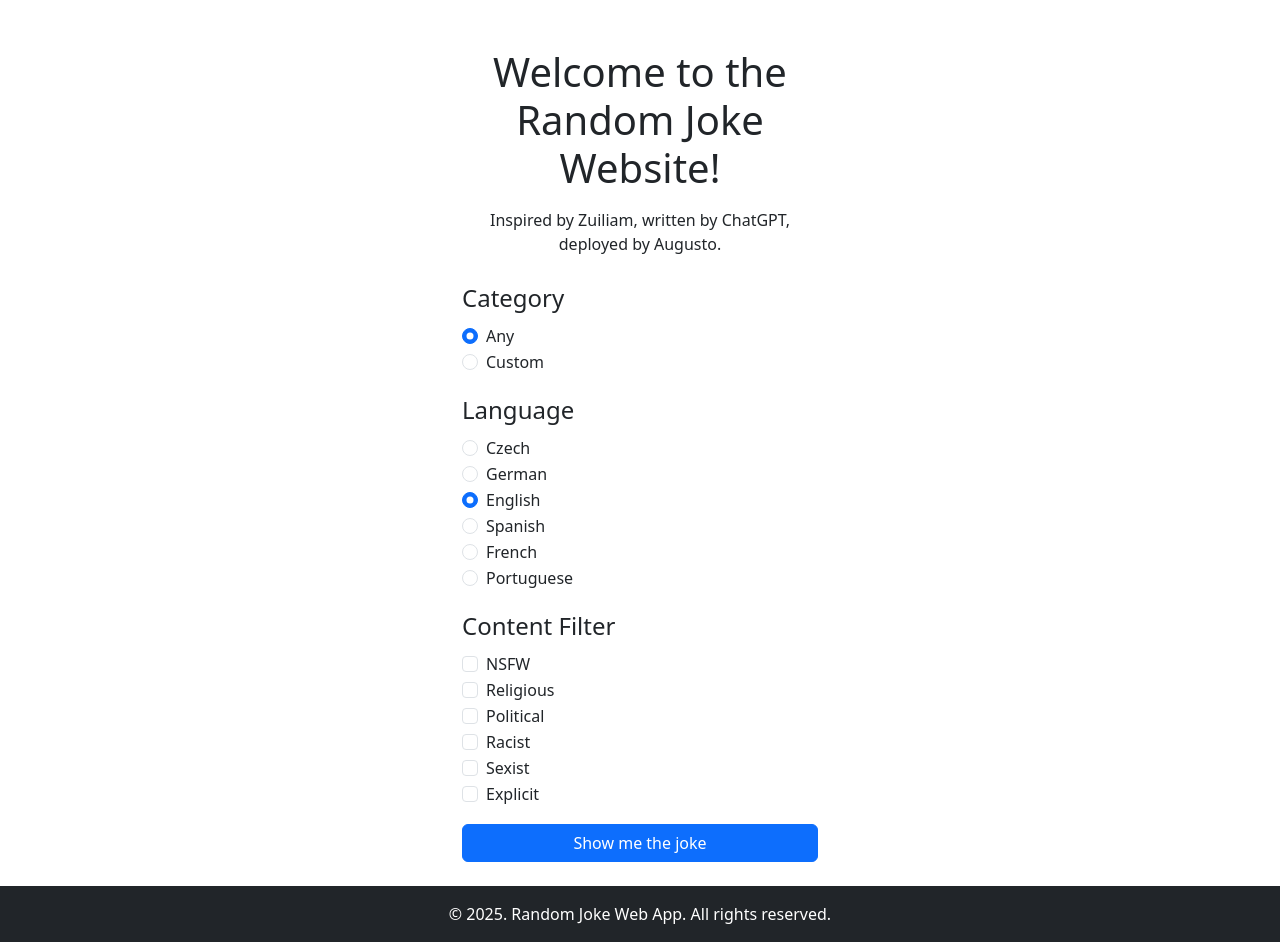
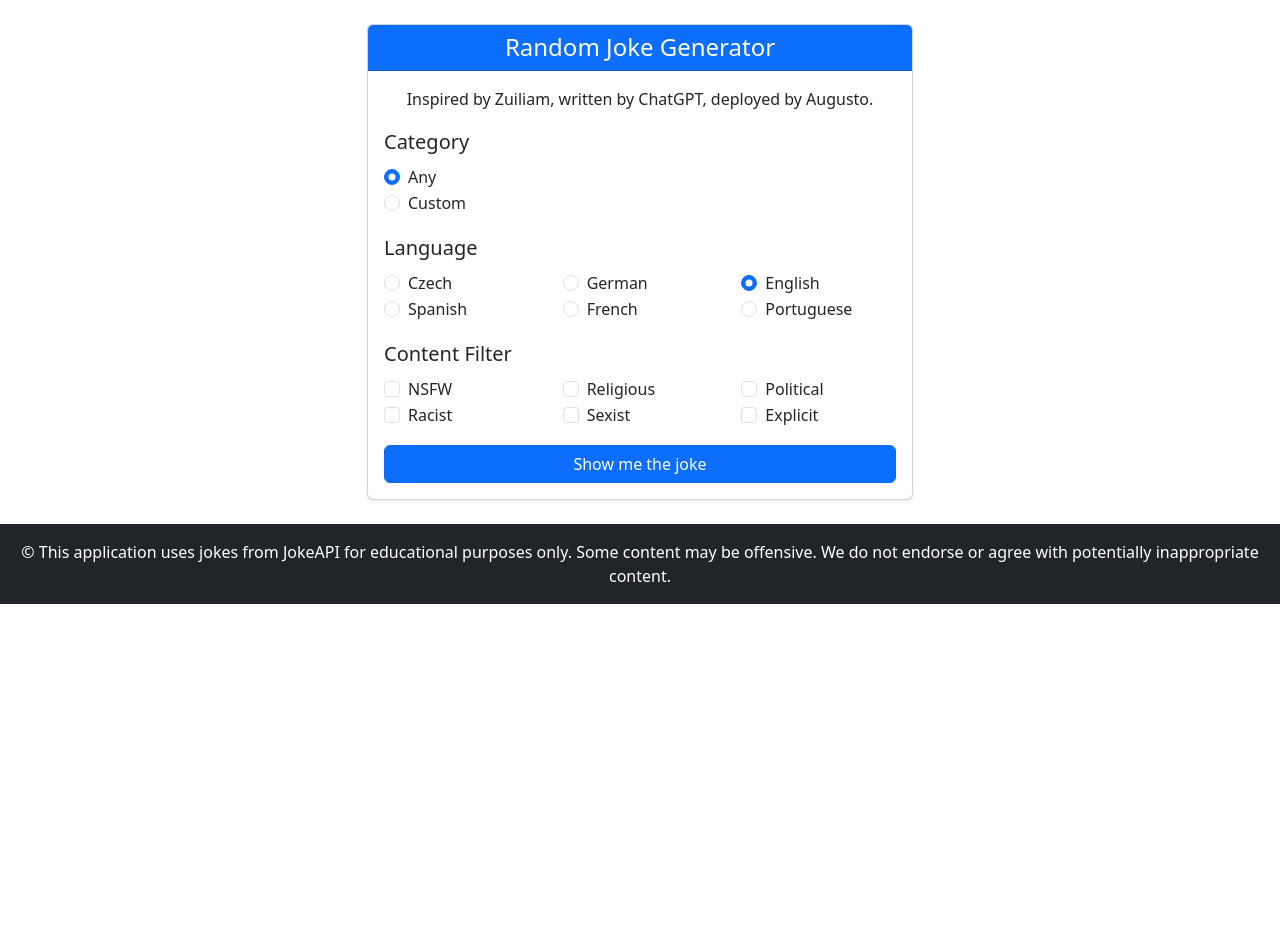
Before and after one commit to augustosouza8/random-joke-website, a Flask app: page / in a window 1280 px wide. Shown: the part 56-998 px from the top of the page. After the commit the page ends 660 px from the top, so only its background shows below. Run offline with Flask 3, Linux system fonts and the light colour scheme.

Commit message:
Just some frontend styling modifications.

```diff
--- a/app.py
+++ b/app.py
@@ -1,80 +1,41 @@
-# app.py (Updated)
 import requests
 from flask import Flask, render_template, request
 import logging
 
-# Configure logging at the top of app.py
+# Configure logging for debugging and production usage analytics
 logging.basicConfig(level=logging.INFO)
 
 app = Flask(__name__)
 
-
 @app.route('/')
 def home():
+    """
+    Home route that renders the main page with the joke configuration form.
+    """
     return render_template('index.html')
-
 
 @app.route('/get_joke', methods=['POST'])
 def get_joke():
-
-    # Just to keep track of user usage, that's a logging/usage history of the web site
+    """
+    Endpoint to process the form submission, call JokeAPI based on user inputs,
+    and render the joke display page.
+    """
+    # Log the incoming form data for usage tracking
     logging.info("Form data received: %s", request.form)
 
-    # 1. Capture the form data
+    # 1. Capture form data from the POST request
     category_choice = request.form.get('category_choice', 'any')
     custom_categories = request.form.getlist('categories')  # e.g. ["Programming", "Dark"]
     language = request.form.get('language', 'en')
     blacklist = request.form.getlist('blacklist')  # e.g. ["nsfw", "racist"]
 
-    # 2. Build the categories string
+    # Validate category_choice. If an unknown value is provided, default to 'any'
     if category_choice not in ('any', 'custom'):
         category_choice = 'any'
 
-        # If "custom" is chosen but no categories checked, we can do something:
-    if category_choice == 'custom' and len(custom_categories) == 0:
-        # Option 1: revert to "Any"
-        # category_choice = 'any'
-        # Option 2: show an error page or redirect back
-        return render_template(
-            'joke.html',
-            error="Please select at least one custom category.",
-            category_choice=category_choice,
-            custom_categories=custom_categories,
-            language=language,
-            blacklist=blacklist
-        )
-
-    if category_choice == 'any':
-        category_string = 'Any'
-    else:
-        category_string = ','.join(custom_categories)
-
-    # 3. Build the query parameters
-    # Example: blacklistFlags=nsfw,racist&lang=en
-    blacklist_string = ','.join(blacklist) if blacklist else ''
-
-    # 4. Construct the final API URL
-    base_url = 'https://v2.jokeapi.dev/joke'
-    endpoint = f"{base_url}/{category_string}"
-
-    # We'll store query parameters in a dict that requests can transform into a query string
-    params = {
-        'lang': language
-    }
-    # Only set blacklistFlags if we actually have any
-    if blacklist_string:
-        params['blacklistFlags'] = blacklist_string
-
-    # Optional: We could force it to return either single or twopart jokes:
-    # params['type'] = 'single,twopart'
-
-    # 5. Call the API
-    try:
-        response = requests.get(endpoint, params=params, timeout=5)
-        response.raise_for_status()  # Raise an HTTPError if status code isn't 200
-    except requests.RequestException as e:
-        # Handle connection errors, timeouts, non-200 status codes
-        error_message = f"We don't have jokes with the selected parameters yet. Please try again and prefer selecting jokes in 'English' :D"
+    # If "custom" is selected but no categories are checked, return an error
+    if category_choice == 'custom' and not custom_categories:
+        error_message = "Please select at least one custom category."
         return render_template(
             'joke.html',
             error=error_message,
@@ -84,10 +45,43 @@ def get_joke():
             blacklist=blacklist
         )
 
-    # 6. Parse the JSON response
+    # 2. Build the category string based on the selection
+    if category_choice == 'any':
+        category_string = 'Any'
+    else:
+        category_string = ','.join(custom_categories)
+
+    # 3. Build query parameters for JokeAPI
+    params = {'lang': language}
+    if blacklist:
+        params['blacklistFlags'] = ','.join(blacklist)
+
+    # 4. Construct the API URL
+    base_url = 'https://v2.jokeapi.dev/joke'
+    endpoint = f"{base_url}/{category_string}"
+
+    try:
+        # Make the API request (with a timeout for production readiness)
+        response = requests.get(endpoint, params=params, timeout=5)
+        response.raise_for_status()  # Raise an error for non-200 responses
+    except requests.RequestException as e:
+        logging.error("Error fetching joke: %s", e)
+        error_message = (
+            "We don't have jokes with the selected parameters yet. "
+            "Please try again and consider selecting 'English'."
+        )
+        return render_template(
+            'joke.html',
+            error=error_message,
+            category_choice=category_choice,
+            custom_categories=custom_categories,
+            language=language,
+            blacklist=blacklist
+        )
+
+    # 5. Parse the JSON response from JokeAPI
     data = response.json()
     if data.get('error'):
-        # API returned a JSON error, e.g., no jokes found
         error_reason = data.get('message', 'Unknown error from JokeAPI')
         return render_template(
             'joke.html',
@@ -98,18 +92,13 @@ def get_joke():
             blacklist=blacklist
         )
 
+    # 6. Extract joke data depending on the joke type
     joke_type = data.get('type')
-    joke_text = None
-    joke_setup = None
-    joke_delivery = None
+    joke_text = data.get('joke') if joke_type == 'single' else None
+    joke_setup = data.get('setup') if joke_type == 'twopart' else None
+    joke_delivery = data.get('delivery') if joke_type == 'twopart' else None
 
-    if joke_type == 'single':
-        joke_text = data.get('joke')
-    elif joke_type == 'twopart':
-        joke_setup = data.get('setup')
-        joke_delivery = data.get('delivery')
-
-    # 7. Pass data to a template to display the joke
+    # 7. Render the joke page with the data received from JokeAPI
     return render_template(
         'joke.html',
         error=None,
@@ -124,4 +113,5 @@ def get_joke():
     )
 
 if __name__ == '__main__':
+    # Run the Flask development server on port 5001 with debug enabled
     app.run(debug=True, port=5001)
--- a/templates/base.html
+++ b/templates/base.html
@@ -2,44 +2,35 @@
 <html lang="en">
 <head>
   <meta charset="UTF-8" />
-  <!-- NEW: Mobile responsiveness -->
+  <!-- Mobile responsiveness meta tag -->
   <meta name="viewport" content="width=device-width, initial-scale=1" />
-
   <title>{% block title %}Random Joke Website{% endblock %}</title>
-
   <!-- Bootstrap CSS via CDN -->
-  <link
-    rel="stylesheet"
-    href="https://cdn.jsdelivr.net/npm/bootstrap@5.3.0/dist/css/bootstrap.min.css"
-  >
-  <!-- Optional: Your custom CSS (if needed) -->
-  {# <link rel="stylesheet" href="{{ url_for('static', filename='css/custom.css') }}"> #}
-
+  <link rel="stylesheet" href="https://cdn.jsdelivr.net/npm/bootstrap@5.3.0/dist/css/bootstrap.min.css">
+  <!-- Optional: Custom CSS can be added here -->
+  <!-- <link rel="stylesheet" href="{{ url_for('static', filename='css/custom.css') }}"> -->
   {% block head_scripts %}{% endblock %}
 </head>
-
 <body>
-  <!-- Optionally, a Navbar can go here -->
+  <!-- Navbar -->
   <nav class="navbar navbar-expand-lg navbar-dark bg-dark">
     <div class="container-fluid">
       <a class="navbar-brand" href="{{ url_for('home') }}">Random Joke App</a>
-      <!-- If you want nav links, put them here -->
+      <!-- Additional navbar items can be added here -->
     </div>
   </nav>
-
-  <!-- Main container for the page content -->
-  <div class="container my-4">
+  <!-- Main content container -->
+  <main class="container my-4">
     {% block content %}
-    <!-- Child templates will insert their main content here -->
+    <!-- Child templates insert content here -->
     {% endblock %}
-  </div>
-
-      <!-- Footer -->
-    <footer class="bg-dark text-white text-center py-3 mt-4">
-        &copy; 2025. Random Joke Web App. All rights reserved.
-    </footer>
-
-  <!-- Bootstrap JS -->
+  </main>
+  <!-- Footer -->
+  <footer class="bg-dark text-white text-center py-3 mt-4">
+    &copy; This application uses jokes from JokeAPI for educational purposes only. Some content may be offensive. We do not endorse or agree with potentially inappropriate content.
+  </footer>
+  <!-- Bootstrap JS Bundle -->
   <script src="https://cdn.jsdelivr.net/npm/bootstrap@5.3.0/dist/js/bootstrap.bundle.min.js"></script>
+  {% block scripts %}{% endblock %}
 </body>
 </html>
--- a/templates/index.html
+++ b/templates/index.html
@@ -4,21 +4,21 @@
 
 {% block content %}
 <div class="row justify-content-center">
-  <!--
-    .col-12  -> Full width on extra-small (mobile)
-    .col-md-6 -> Half width on medium devices
-    .col-lg-4 -> One-third (approx.) width on large devices
-  -->
-  <div class="col-12 col-md-6 col-lg-4">
-
-    <h1 class="mt-4 mb-3 text-center">Welcome to the Random Joke Website!</h1>
-    <p class="text-center">Inspired by Zuiliam, written by ChatGPT, deployed by Augusto.</p>
-
-    <form action="/get_joke" method="POST" class="mt-4">
+  <div class="col-12 col-md-8 col-lg-6">
+    <!-- Card wrapper for consistent styling -->
+    <div class="card shadow-sm">
+      <div class="card-header bg-primary text-white">
+        <h1 class="h4 mb-0 text-center">Random Joke Generator</h1>
+      </div>
+      <div class="card-body">
+        <p class="text-center">
+          Inspired by Zuiliam, written by ChatGPT, deployed by Augusto.
+        </p>
+        <!-- Joke configuration form -->
+        <form action="{{ url_for('get_joke') }}" method="POST">
           <!-- Category Selection -->
           <fieldset class="mb-3">
-        <legend>Category</legend>
-
+            <legend class="fs-5">Category</legend>
             <div class="form-check">
               <input
                 class="form-check-input"
@@ -31,7 +31,6 @@
               />
               <label class="form-check-label" for="any-category">Any</label>
             </div>
-
             <div class="form-check">
               <input
                 class="form-check-input"
@@ -43,67 +42,30 @@
               />
               <label class="form-check-label" for="custom-category">Custom</label>
             </div>
-
-        <!-- Custom categories (hidden by default if 'Any' is selected) -->
-        <div id="custom-categories" style="display: none; margin-left: 20px;">
+            <!-- Custom Categories (shown only if "Custom" is selected) -->
+            <div id="custom-categories" class="ms-3 mt-2" style="display: none;">
               <div class="form-check">
-            <input
-              class="form-check-input"
-              type="checkbox"
-              name="categories"
-              value="Programming"
-              id="cat-programming"
-            />
+                <input class="form-check-input" type="checkbox" name="categories" value="Programming" id="cat-programming" />
                 <label class="form-check-label" for="cat-programming">Programming</label>
               </div>
               <div class="form-check">
-            <input
-              class="form-check-input"
-              type="checkbox"
-              name="categories"
-              value="Misc"
-              id="cat-misc"
-            />
+                <input class="form-check-input" type="checkbox" name="categories" value="Misc" id="cat-misc" />
                 <label class="form-check-label" for="cat-misc">Misc</label>
               </div>
               <div class="form-check">
-            <input
-              class="form-check-input"
-              type="checkbox"
-              name="categories"
-              value="Dark"
-              id="cat-dark"
-            />
+                <input class="form-check-input" type="checkbox" name="categories" value="Dark" id="cat-dark" />
                 <label class="form-check-label" for="cat-dark">Dark</label>
               </div>
               <div class="form-check">
-            <input
-              class="form-check-input"
-              type="checkbox"
-              name="categories"
-              value="Pun"
-              id="cat-pun"
-            />
+                <input class="form-check-input" type="checkbox" name="categories" value="Pun" id="cat-pun" />
                 <label class="form-check-label" for="cat-pun">Pun</label>
               </div>
               <div class="form-check">
-            <input
-              class="form-check-input"
-              type="checkbox"
-              name="categories"
-              value="Spooky"
-              id="cat-spooky"
-            />
+                <input class="form-check-input" type="checkbox" name="categories" value="Spooky" id="cat-spooky" />
                 <label class="form-check-label" for="cat-spooky">Spooky</label>
               </div>
               <div class="form-check">
-            <input
-              class="form-check-input"
-              type="checkbox"
-              name="categories"
-              value="Christmas"
-              id="cat-christmas"
-            />
+                <input class="form-check-input" type="checkbox" name="categories" value="Christmas" id="cat-christmas" />
                 <label class="form-check-label" for="cat-christmas">Christmas</label>
               </div>
             </div>
@@ -111,159 +73,104 @@
 
           <!-- Language Options -->
           <fieldset class="mb-3">
-        <legend>Language</legend>
-
+            <legend class="fs-5">Language</legend>
+            <div class="row">
+              <div class="col-6 col-md-4">
                 <div class="form-check">
-          <input
-            class="form-check-input"
-            type="radio"
-            name="language"
-            value="cs"
-            id="lang-cs"
-          />
+                  <input class="form-check-input" type="radio" name="language" value="cs" id="lang-cs" />
                   <label class="form-check-label" for="lang-cs">Czech</label>
                 </div>
-
+              </div>
+              <div class="col-6 col-md-4">
                 <div class="form-check">
-          <input
-            class="form-check-input"
-            type="radio"
-            name="language"
-            value="de"
-            id="lang-de"
-          />
+                  <input class="form-check-input" type="radio" name="language" value="de" id="lang-de" />
                   <label class="form-check-label" for="lang-de">German</label>
                 </div>
-
+              </div>
+              <div class="col-6 col-md-4">
                 <div class="form-check">
-          <input
-            class="form-check-input"
-            type="radio"
-            name="language"
-            value="en"
-            id="lang-en"
-            checked
-          />
+                  <input class="form-check-input" type="radio" name="language" value="en" id="lang-en" checked />
                   <label class="form-check-label" for="lang-en">English</label>
                 </div>
-
+              </div>
+              <div class="col-6 col-md-4">
                 <div class="form-check">
-          <input
-            class="form-check-input"
-            type="radio"
-            name="language"
-            value="es"
-            id="lang-es"
-          />
+                  <input class="form-check-input" type="radio" name="language" value="es" id="lang-es" />
                   <label class="form-check-label" for="lang-es">Spanish</label>
                 </div>
-
+              </div>
+              <div class="col-6 col-md-4">
                 <div class="form-check">
-          <input
-            class="form-check-input"
-            type="radio"
-            name="language"
-            value="fr"
-            id="lang-fr"
-          />
+                  <input class="form-check-input" type="radio" name="language" value="fr" id="lang-fr" />
                   <label class="form-check-label" for="lang-fr">French</label>
                 </div>
-
+              </div>
+              <div class="col-6 col-md-4">
                 <div class="form-check">
-          <input
-            class="form-check-input"
-            type="radio"
-            name="language"
-            value="pt"
-            id="lang-pt"
-          />
+                  <input class="form-check-input" type="radio" name="language" value="pt" id="lang-pt" />
                   <label class="form-check-label" for="lang-pt">Portuguese</label>
+                </div>
+              </div>
             </div>
           </fieldset>
 
           <!-- Content Filter (Blacklist) -->
           <fieldset class="mb-3">
-        <legend>Content Filter</legend>
-
+            <legend class="fs-5">Content Filter</legend>
+            <div class="row">
+              <div class="col-6 col-md-4">
                 <div class="form-check">
-          <input
-            class="form-check-input"
-            type="checkbox"
-            name="blacklist"
-            value="nsfw"
-            id="blacklist-nsfw"
-          />
+                  <input class="form-check-input" type="checkbox" name="blacklist" value="nsfw" id="blacklist-nsfw" />
                   <label class="form-check-label" for="blacklist-nsfw">NSFW</label>
                 </div>
+              </div>
+              <div class="col-6 col-md-4">
                 <div class="form-check">
-          <input
-            class="form-check-input"
-            type="checkbox"
-            name="blacklist"
-            value="religious"
-            id="blacklist-religious"
-          />
+                  <input class="form-check-input" type="checkbox" name="blacklist" value="religious" id="blacklist-religious" />
                   <label class="form-check-label" for="blacklist-religious">Religious</label>
                 </div>
+              </div>
+              <div class="col-6 col-md-4">
                 <div class="form-check">
-          <input
-            class="form-check-input"
-            type="checkbox"
-            name="blacklist"
-            value="political"
-            id="blacklist-political"
-          />
+                  <input class="form-check-input" type="checkbox" name="blacklist" value="political" id="blacklist-political" />
                   <label class="form-check-label" for="blacklist-political">Political</label>
                 </div>
+              </div>
+              <div class="col-6 col-md-4">
                 <div class="form-check">
-          <input
-            class="form-check-input"
-            type="checkbox"
-            name="blacklist"
-            value="racist"
-            id="blacklist-racist"
-          />
+                  <input class="form-check-input" type="checkbox" name="blacklist" value="racist" id="blacklist-racist" />
                   <label class="form-check-label" for="blacklist-racist">Racist</label>
                 </div>
+              </div>
+              <div class="col-6 col-md-4">
                 <div class="form-check">
-          <input
-            class="form-check-input"
-            type="checkbox"
-            name="blacklist"
-            value="sexist"
-            id="blacklist-sexist"
-          />
+                  <input class="form-check-input" type="checkbox" name="blacklist" value="sexist" id="blacklist-sexist" />
                   <label class="form-check-label" for="blacklist-sexist">Sexist</label>
                 </div>
+              </div>
+              <div class="col-6 col-md-4">
                 <div class="form-check">
-          <input
-            class="form-check-input"
-            type="checkbox"
-            name="blacklist"
-            value="explicit"
-            id="blacklist-explicit"
-          />
+                  <input class="form-check-input" type="checkbox" name="blacklist" value="explicit" id="blacklist-explicit" />
                   <label class="form-check-label" for="blacklist-explicit">Explicit</label>
+                </div>
+              </div>
             </div>
           </fieldset>
 
-      <!-- "Show me the joke" button -->
+          <!-- Submit Button -->
           <button type="submit" class="btn btn-primary w-100">Show me the joke</button>
         </form>
       </div>
     </div>
+  </div>
+</div>
 
+<!-- JavaScript function to toggle custom category checkboxes -->
 <script>
   function toggleCategoryCheckboxes() {
-  const anyCategoryRadio = document.getElementById('any-category');
     const customCategoryRadio = document.getElementById('custom-category');
     const customCategoriesDiv = document.getElementById('custom-categories');
-
-  if (customCategoryRadio.checked) {
-    customCategoriesDiv.style.display = 'block';
-  } else {
-    customCategoriesDiv.style.display = 'none';
-  }
+    customCategoriesDiv.style.display = customCategoryRadio.checked ? 'block' : 'none';
   }
 </script>
 {% endblock %}
```
Also changed, not shown: templates/joke.html (+32 -37 lines). Lines whose indentation alone changed are shown as unchanged.
